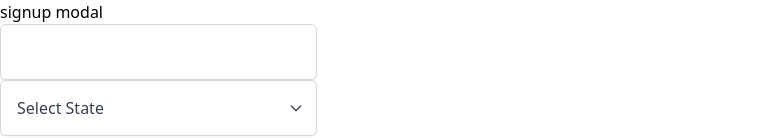
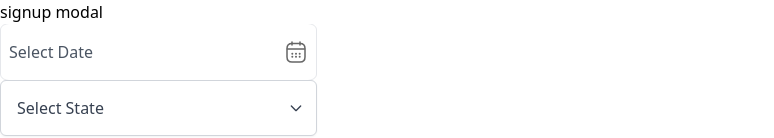
Before and after one commit to jaydeep-mobilefirst/cersai_fe, a React (Create React App) app: page /depositetaker/signup in a window 1280 px wide. Shown: the top 138 px of the page, without its empty margins (0-774 px from the left). Built offline with nearby package versions, Linux system fonts and the light colour scheme.

Commit message:
Upload button and Date Picker button is done

```diff
--- /dev/null
+++ b/src/components/userFlow/form/DatePicker.tsx
@@ -0,0 +1,47 @@
+import React, { useRef, useState } from 'react'
+import Calender from './svgs/Calender'
+import { dateFormattor } from '../../../utils/commonFunction'
+type Props = {
+    onChange ?: (event : any) => void
+}
+
+const DatePicker = ({onChange}: Props) => {
+    const hiddenDateInput = useRef<HTMLInputElement>(null);
+    const [dateSelected, setDateSelected] = useState<any>(undefined)
+    const handleDateButtonClick = () => {
+        if (hiddenDateInput.current) {
+            hiddenDateInput.current.showPicker();
+        }
+    };
+
+    const onChangeHandler = (event : any) => {
+        if(onChange) {
+            onChange(event); // Directly call the passed-in onChange function with the event
+        }
+        const {value} = event.target;
+        if (value) {
+            setDateSelected(dateFormattor(new Date(value)))
+        }
+    }
+    return (
+        <div className="flex justify-start items-center  h-[56px] w-[317px] border rounded-md">
+            <button
+                onClick={handleDateButtonClick}
+                className="flex justify-between h-[56px] w-[317px] px-[8px] py-[16px] rounded-lg text-gray-600 bg-white hover:bg-gray-100 focus:outline-none"
+            >
+                {dateSelected ? dateSelected : "Select Date"}
+                <div>
+                    <Calender />
+                </div>
+            </button>
+            <input
+                ref={hiddenDateInput}
+                type="date"
+                className='absolute -z-10'
+                onChange={onChangeHandler}
+            />
+        </div>
+    )
+}
+
+export default DatePicker
--- a/src/components/userFlow/form/InputField.tsx
+++ b/src/components/userFlow/form/InputField.tsx
@@ -1,15 +1,65 @@
-import React, { FC, InputHTMLAttributes, forwardRef } from 'react'
+import React, { FC, InputHTMLAttributes, forwardRef, useRef, useState } from 'react'
+import { dateFormattor } from '../../../utils/commonFunction';
+import Calender from './svgs/Calender';
 
-interface InputProps extends InputHTMLAttributes<HTMLInputElement>   {}
+interface InputProps extends InputHTMLAttributes<HTMLInputElement> { }
 
 const InputFields: FC<InputProps> = forwardRef<HTMLInputElement, InputProps>((props, ref) => {
+    const { onChange, type } = props
+    const hiddenDateInput = useRef<HTMLInputElement>(null);
+    const [dateSelected, setDateSelected] = useState<any>(undefined)
+    const handleDateButtonClick = () => {
+        const element: any = document.getElementById('datePicker')
+        if (element && 'showPicker' in element) {
+            element?.showPicker();
+        }
+        if (hiddenDateInput.current) {
+            hiddenDateInput.current.showPicker();
+        }
+    };
+
+    const onChangeHandler = (event: any) => {
+        if (onChange) {
+            onChange(event); // Directly call the passed-in onChange function with the event
+        }
+        const { value } = event.target;
+        if (value) {
+            setDateSelected(dateFormattor(new Date(value)))
+        }
+    }
     return (
-        <input
-            type="text"
-            className={`form-input border h-[56px] w-[317px] px-[8px] py-[16px] flex border-gray-300 rounded-md shadow-sm focus:outline-none focus:ring-1 focus:ring-gray-300 ${props.className} justify-between align-middle]`}
-            {...props}
-            ref={ref}
-        />
+        <>
+            {
+                type === "date" ?
+                <div className="flex justify-start items-center  h-[56px] w-[317px] border rounded-md">
+                        <button
+                            onClick={handleDateButtonClick}
+                            className="flex justify-between h-[56px] w-[317px] px-[8px] py-[16px] rounded-lg text-gray-600 bg-white hover:bg-gray-100 focus:outline-none"
+                        >
+                            {dateSelected ? dateSelected : "Select Date"}
+                            <div>
+                                <Calender />
+                            </div>
+                        </button>
+                        <input
+                            ref={ref}
+                            type="date"
+                            id='datePicker'
+                            className='absolute -z-10'
+                            onChange={onChangeHandler}
+                        />
+                    </div>
+
+                    :
+                    <input
+                        type="text"
+                        className={`form-input border h-[56px] w-[317px] px-[8px] py-[16px] flex border-gray-300 rounded-md focus:outline-none focus:ring-1 focus:ring-gray-300 ${props.className} justify-between align-middle]`}
+                        {...props}
+                        ref={ref}
+                    />
+            }
+        </>
+
     )
 })
 
--- /dev/null
+++ b/src/components/userFlow/form/svgs/Calender.tsx
@@ -0,0 +1,102 @@
+import React from 'react'
+
+type Props = {}
+
+const Calender = (props: Props) => {
+    return (
+
+        <svg
+            width={24}
+            height={24}
+            viewBox="0 0 24 24"
+            fill="none"
+            xmlns="http://www.w3.org/2000/svg"
+        >
+            <g id="calendar">
+                <path
+                    id="Vector"
+                    d="M8 2V5"
+                    stroke="#666666"
+                    strokeWidth="1.5"
+                    strokeLinecap="round"
+                    strokeLinejoin="round"
+                />
+                <path
+                    id="Vector_2"
+                    d="M16 2V5"
+                    stroke="#666666"
+                    strokeWidth="1.5"
+                    strokeLinecap="round"
+                    strokeLinejoin="round"
+                />
+                <path
+                    id="Vector_3"
+                    d="M3.5 9.08984L20.5 9.08984"
+                    stroke="#666666"
+                    strokeWidth="1.5"
+                    strokeLinecap="round"
+                    strokeLinejoin="round"
+                />
+                <path
+                    id="Vector_4"
+                    d="M21 8.5L21 17C21 20 19.5 22 16 22L8 22C4.5 22 3 20 3 17L3 8.5C3 5.5 4.5 3.5 8 3.5L16 3.5C19.5 3.5 21 5.5 21 8.5Z"
+                    stroke="#666666"
+                    strokeWidth="1.5"
+                    strokeLinecap="round"
+                    strokeLinejoin="round"
+                />
+                <path
+                    id="Vector_5"
+                    d="M15.6953 13.7002H15.7003"
+                    stroke="#666666"
+                    strokeWidth={2}
+                    strokeLinecap="round"
+                    strokeLinejoin="round"
+                />
+                <path
+                    id="Vector_6"
+                    d="M15.6953 16.7002H15.7003"
+                    stroke="#666666"
+                    strokeWidth={2}
+                    strokeLinecap="round"
+                    strokeLinejoin="round"
+                />
+                <path
+                    id="Vector_7"
+                    d="M11.9961 13.7002H12.0011"
+                    stroke="#666666"
+                    strokeWidth={2}
+                    strokeLinecap="round"
+                    strokeLinejoin="round"
+                />
+                <path
+                    id="Vector_8"
+                    d="M11.9961 16.7002H12.0011"
+                    stroke="#666666"
+                    strokeWidth={2}
+                    strokeLinecap="round"
+                    strokeLinejoin="round"
+                />
+                <path
+                    id="Vector_9"
+                    d="M8.29492 13.7002H8.29992"
+                    stroke="#666666"
+                    strokeWidth={2}
+                    strokeLinecap="round"
+                    strokeLinejoin="round"
+                />
+                <path
+                    id="Vector_10"
+                    d="M8.29492 16.7002H8.29992"
+                    stroke="#666666"
+                    strokeWidth={2}
+                    strokeLinecap="round"
+                    strokeLinejoin="round"
+                />
+            </g>
+        </svg>
+
+    )
+}
+
+export default Calender
--- a/src/pages/depositeTaker/DepositeTakerSignup.tsx
+++ b/src/pages/depositeTaker/DepositeTakerSignup.tsx
@@ -3,8 +3,8 @@ import SignupModal from "../../components/userFlow/depositeTaker/SignupModal";
 import InputField from "../../components/userFlow/form/InputField";
 import SelectButton from "../../components/userFlow/form/SelectButton";
 import TextArea from "../../components/userFlow/form/TextArea";
+import UploadButton from "../../components/userFlow/form/UploadButton";
 import VarificationForm from "./VarificationForm";
-import UploadButton from "../../components/userFlow/form/UploadButton";
 
 const DepositeTakerSignup = () => {
   const [option, setoption] = useState(null)
@@ -15,10 +15,14 @@ const DepositeTakerSignup = () => {
     { value: 'gujarat', label: 'Gujarat' },
 ];
 
+const dateHandler = (event : any) => {
+  const {value} = event.target
+}
+
   return (
     <div>
       <SignupModal/>
-      <InputField/>
+      <InputField type="date"/>
       <SelectButton
         selectedOption={option}
         setOption={setoption}
--- /dev/null
+++ b/src/utils/commonFunction.ts
@@ -0,0 +1,19 @@
+const dateFormattor = (date : Date) => {
+     // Ensure the input is a Date object
+  if (!(date instanceof Date)) date = new Date(date);
+
+  let month = '' + (date.getMonth() + 1), // Months are zero-based
+      day = '' + date.getDate(),
+      year = date.getFullYear();
+
+  // If day or month are less than 10, prepend with 0
+  if (month.length < 2)
+      month = '0' + month;
+  if (day.length < 2)
+      day = '0' + day;
+
+  return [day, month, year].join('-');
+}
+
+
+export {dateFormattor}
```
Also changed, not shown: src/assets/images/calendar.svg (added).
